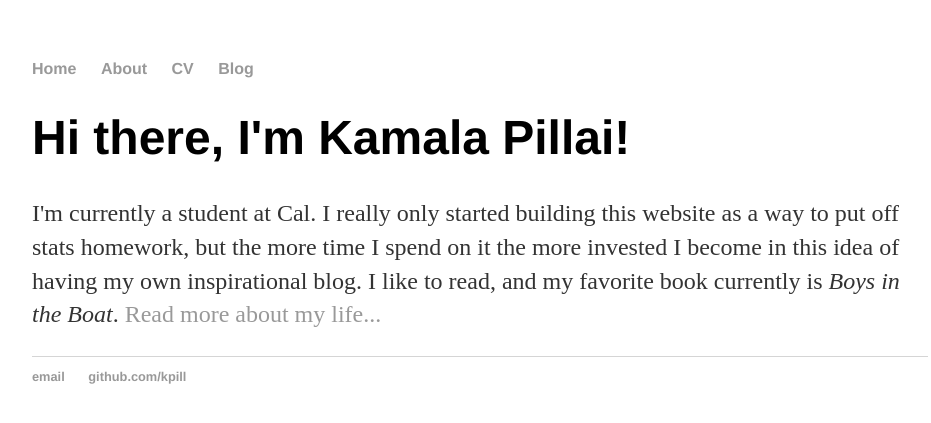
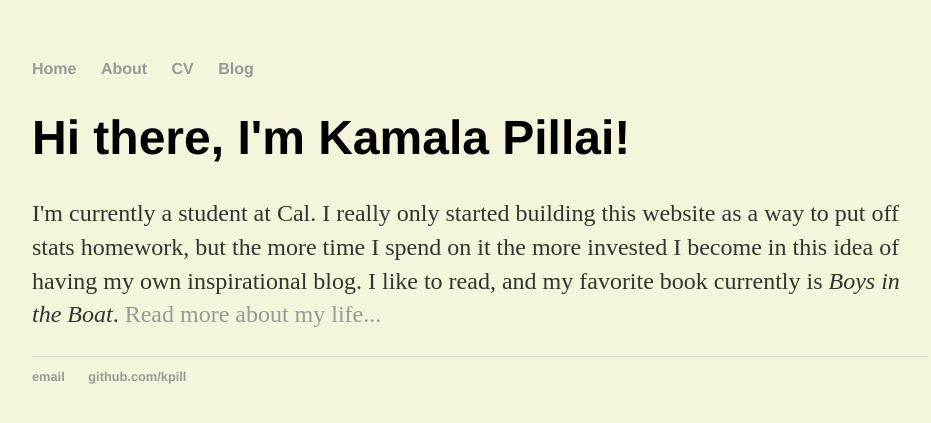
Before and after one commit to kpill/kpill.github.io, a Jekyll site: the page built from index.html, in a window 1280 px wide. Shown: the top 423 px of the page, without its empty margins (160-1091 px from the left). Built offline with Jekyll 4.4.1, drawn with Linux system fonts in a browser that asks for light colours.

Commit message:
Update main.css
Hopefully this makes the page beige.

```diff
--- a/css/main.css
+++ b/css/main.css
@@ -1,7 +1,7 @@
 body {
     margin: 60px auto;
     width: 70%;
-    background-color: hsl(pink, 100%, 75%);
+    background-color: #F5F5DC
 }
 nav ul, footer ul {
     font-family:'Helvetica', 'Arial', 'Sans-Serif';
```
